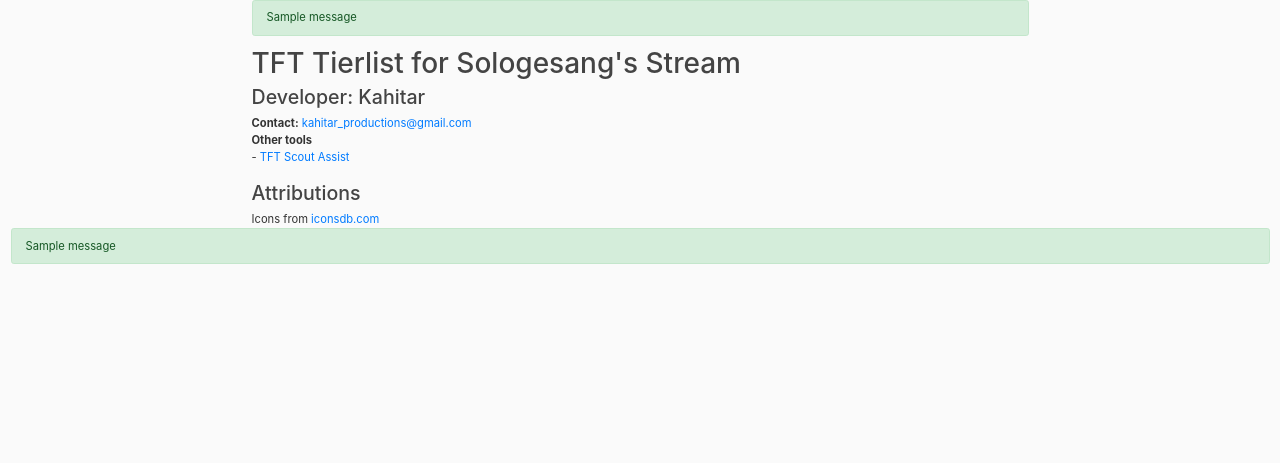
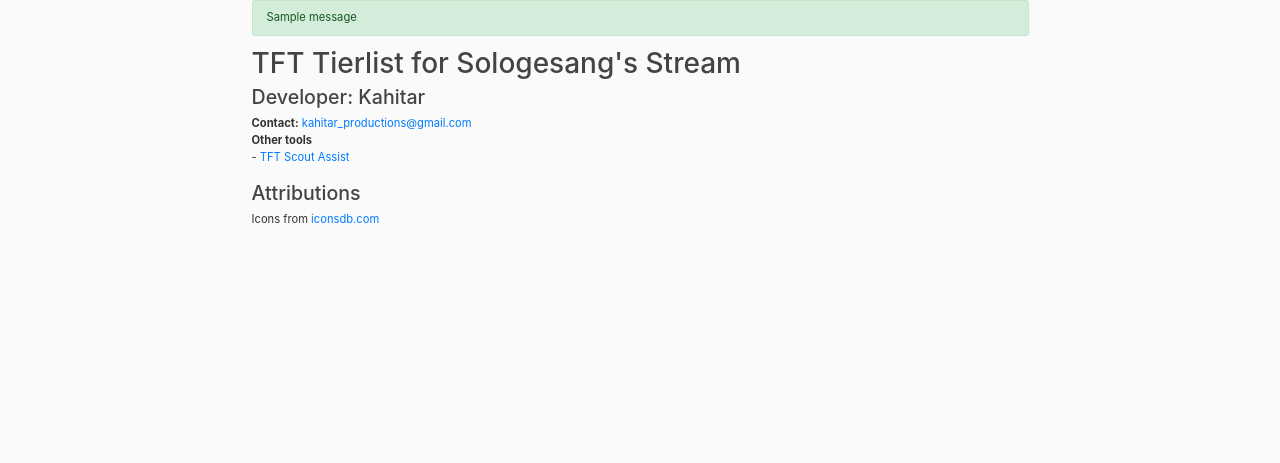
Before and after one commit to Kahitar/TFTTierlist, a Flask app: page /about in a window 1280 px wide. Shown: the part 56-519 px from the top of the page. Run offline with Flask 2, Linux system fonts and the light colour scheme; tables that the repository leaves empty hold one stand-in row (values such as "Sample post"); one stand-in notice (Sample message) is shown; some libraries are stand-ins or nearby versions.

Commit message:
FIX: Flash messages were shown twice.

```diff
--- a/tierlist/templates/layout.html
+++ b/tierlist/templates/layout.html
@@ -81,15 +81,6 @@
 	<div class="container-fluid">
 		<div class="row">
 		  <div class="col">
-			  {% with messages = get_flashed_messages(with_categories=true) %}
-				  {% if messages %}
-					  {% for category, message in messages %}
-						  <div class="alert alert-{{ category }}">
-							  {{ message }}
-						  </div>
-					  {% endfor %}
-				  {% endif %}
-			  {% endwith %}
 			  {% block content_fluid %}{% endblock %}
 		  </div>
 		</div>
```
